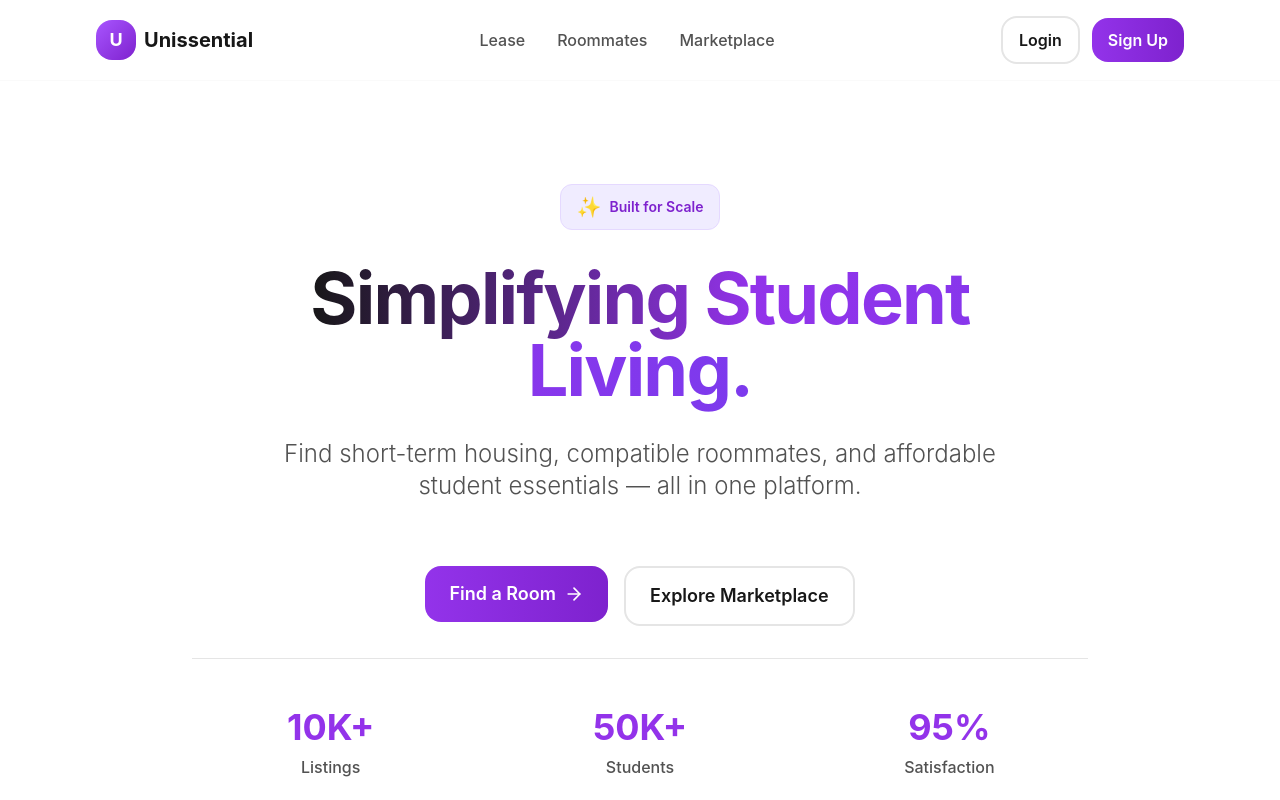
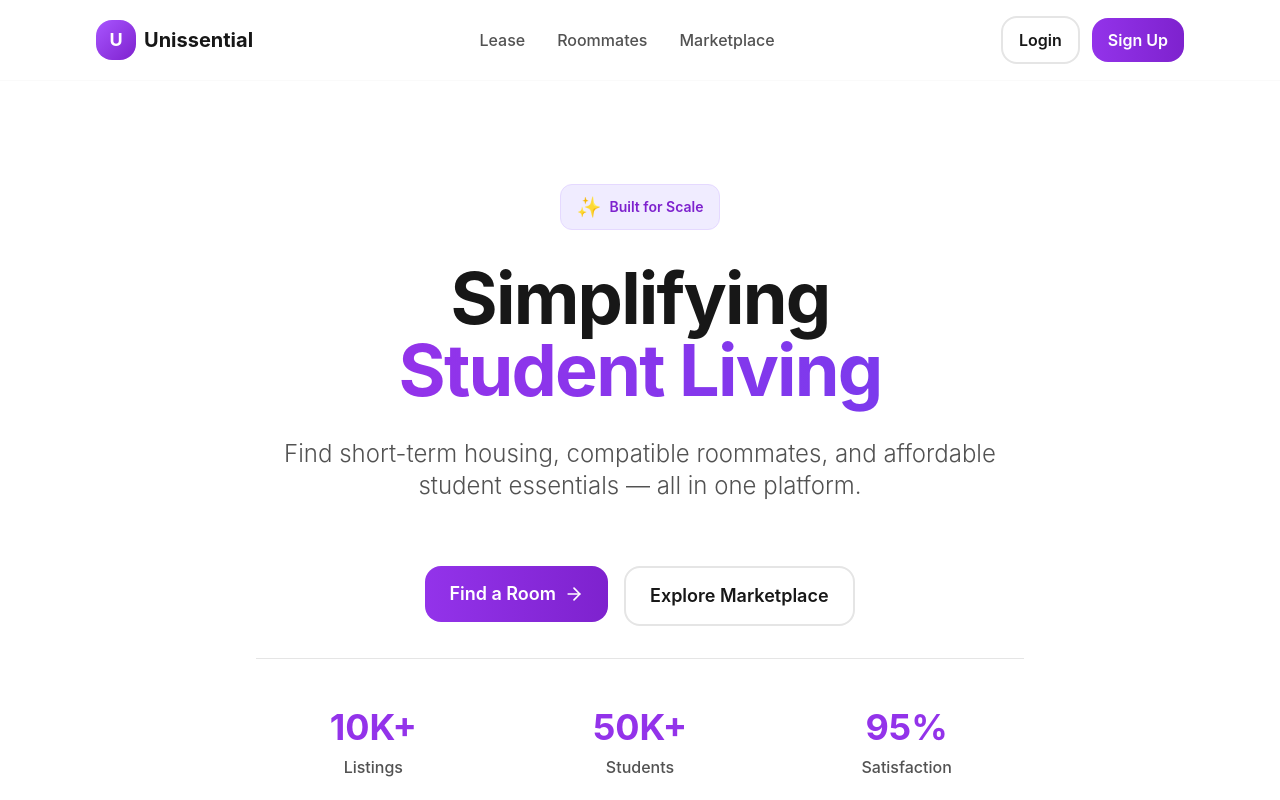
Before and after one commit to Unissential/unissential-frontend, a Next.js app: page / in a window 1280 px wide. Shown: the top 800 px of the page. Built offline with nearby package versions, Linux system fonts and the light colour scheme.

Commit message:
fix: Make hero headline visible - Use gradient-text utility instead of transparent bg-clip-text

```diff
--- a/src/components/sections/HeroSection.tsx
+++ b/src/components/sections/HeroSection.tsx
@@ -51,10 +51,10 @@ export const HeroSection = () => {
           </motion.div>
 
           {/* Headline */}
-          <motion.h1 variants={itemVariants} className="text-6xl md:text-7xl font-bold">
-            <span className="bg-clip-text text-transparent bg-gradient-to-r from-neutral-900 via-primary-600 to-secondary-600">
-              Simplifying Student Living.
-            </span>
+          <motion.h1 variants={itemVariants} className="text-6xl md:text-7xl font-bold text-neutral-900">
+            Simplifying
+            <br />
+            <span className="gradient-text">Student Living</span>
           </motion.h1>
 
           {/* Subheadline */}
```
